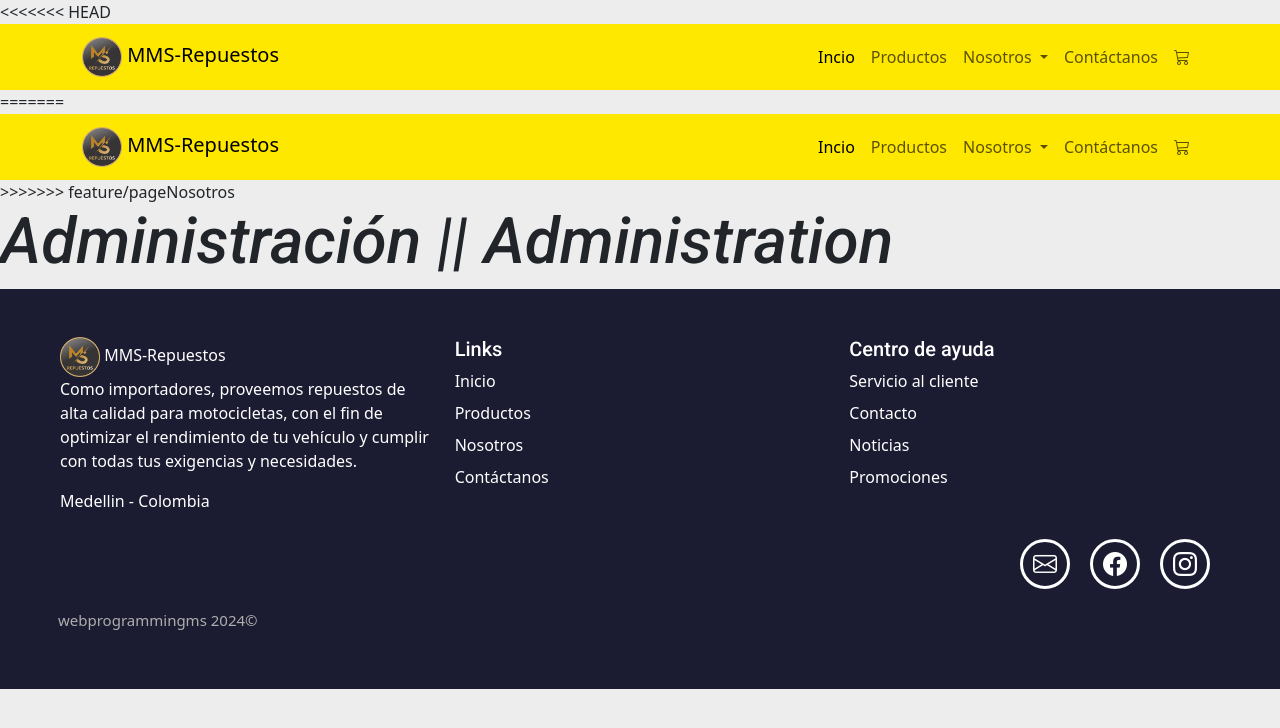
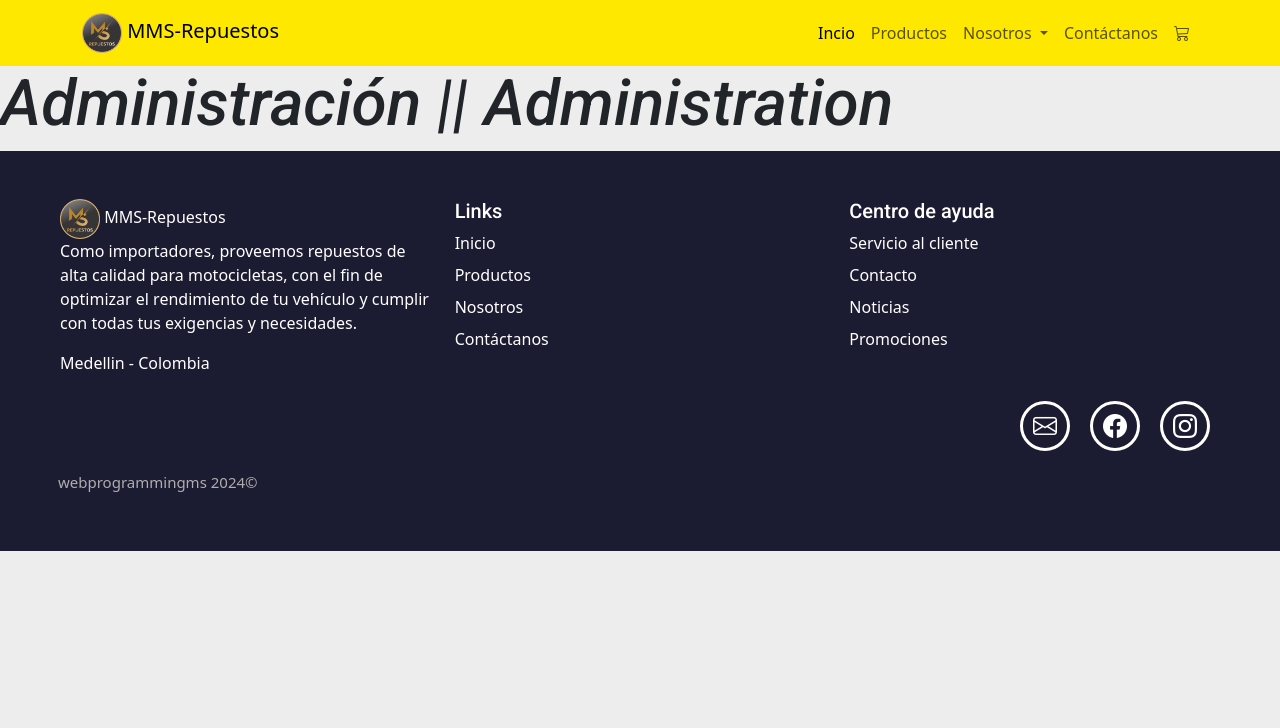
Before and after one commit to mauser78/preDeliveryBasis, a plain HTML site: page pages/administracion.html in a window 1280 px wide. Drawn offline with nearby package versions, Linux system fonts and the light colour scheme; a web font is replaced by a local one.

Commit message:
Solucion a error en pages/administracion.html

```diff
--- a/pages/administracion.html
+++ b/pages/administracion.html
@@ -35,7 +35,6 @@
 
 <body>
   <header>
-<<<<<<< HEAD
     <!-- Navigation bar --/-- Barra de navegación -->
     <nav class="navbar navbar-expand-md">
       <div class="container">
@@ -74,47 +73,6 @@
         </div>
       </div>
     </nav>
-=======
-		<!-- Navigation bar --/-- Barra de navegación -->
-		<nav class="navbar navbar-expand-md">
-			<div class="container">
-				<a class="navbar-brand" href="./../index.html">
-					<img src="./../assets/image/LogoMs2.png" width="40" alt="LogoMs2">
-					MMS-Repuestos
-				</a>
-				<button class="navbar-toggler" type="button" data-bs-toggle="collapse" data-bs-target="#navbar-toggler"
-					aria-controls="navbarNavDropdown" aria-expanded="false" aria-label="Toggle navigation">
-					<span class="navbar-toggler-icon"></span>
-				</button>
-				<div class="collapse navbar-collapse" id="navbar-toggler">
-					<ul class="navbar-nav d-flex">
-						<li class="nav-item">
-							<a class="nav-link active" aria-current="page" href="./../index.html">Incio</a>
-						</li>
-						<li class="nav-item">
-							<a class="nav-link" href="productos.html">Productos</a>
-						</li>
-						<li class="nav-item dropdown">
-							<a class="nav-link dropdown-toggle" href="#" role="button" data-bs-toggle="dropdown"
-								aria-expanded="false">
-								Nosotros
-							</a>
-							<ul class="dropdown-menu">
-								<li><a class="dropdown-item" href="nosotros.html">Somos</a></li>
-								<li><a class="dropdown-item" href="login.html">Usuarios</a></li>
-							</ul>
-						</li>
-						<li class="nav-item">
-							<a class="nav-link" href="contactanos.html">Contáctanos</a>
-						</li>
-						<li class="nav-item">
-							<a class="nav-link" href="compras.html"><i class="bi bi-cart3"></i></a>
-						</li>
-					</ul>
-				</div>
-			</div>
-		</nav>
->>>>>>> feature/pageNosotros
   </header>
 
   <!-- navigation main --/-- navegación principal -->
```
